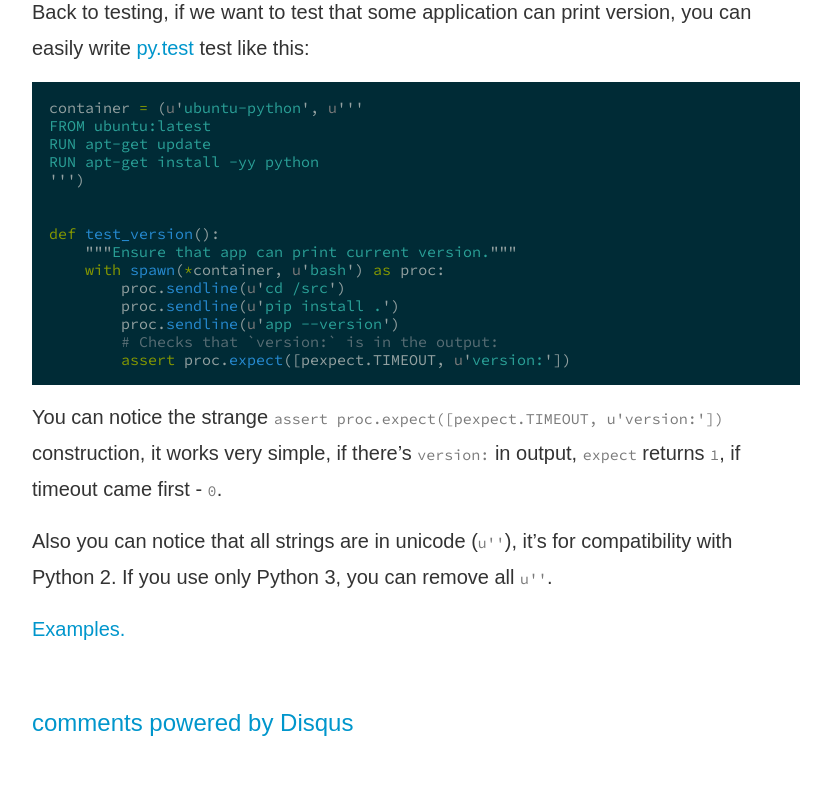
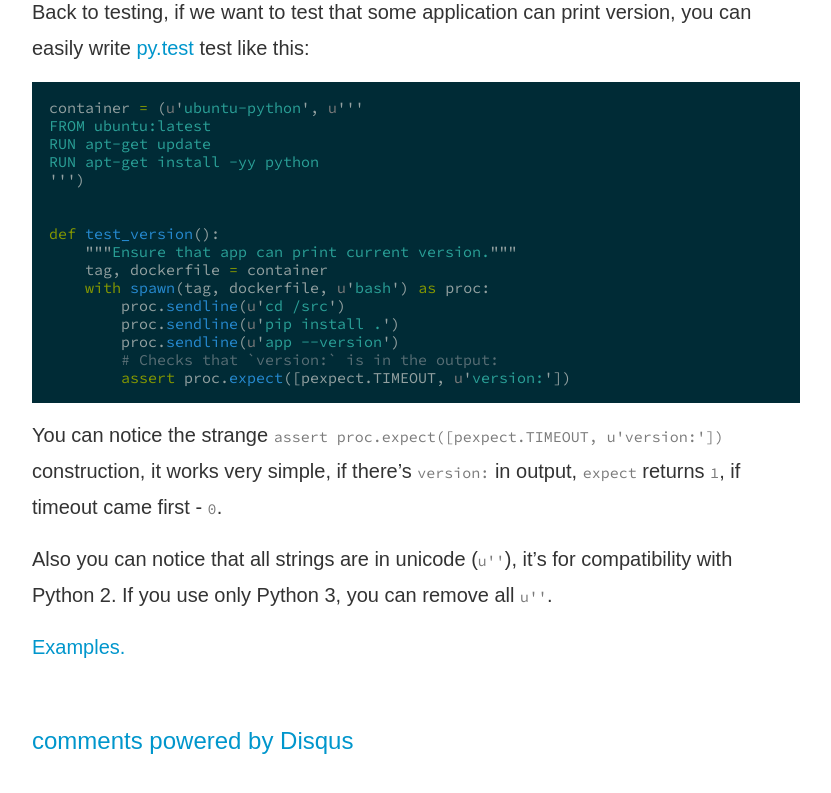
Before and after one commit to nvbn/nvbn.github.io, a Jekyll site: the page built from _posts/2015-07-25-functional-tests.md, in a window 1280 px wide and 900 px high, scrolled down 1956 px. Shown: the top 793 px of the window, without its empty margins (224-1055 px from the left). Built offline with Jekyll 4.4.1, drawn with Linux system fonts in a browser that asks for light colours; Markdown is read by kramdown in place of the engine named in the settings; comment, search, counter and statistics services are not loaded.

Commit message:
Fix code smaple in older python versions

```diff
--- a/_posts/2015-07-25-functional-tests.md
+++ b/_posts/2015-07-25-functional-tests.md
@@ -86,7 +86,8 @@
 
 def test_version():
     """Ensure that app can print current version."""
-    with spawn(*container, u'bash') as proc:
+    tag, dockerfile = container
+    with spawn(tag, dockerfile, u'bash') as proc:
         proc.sendline(u'cd /src')
         proc.sendline(u'pip install .')
         proc.sendline(u'app --version')
```
